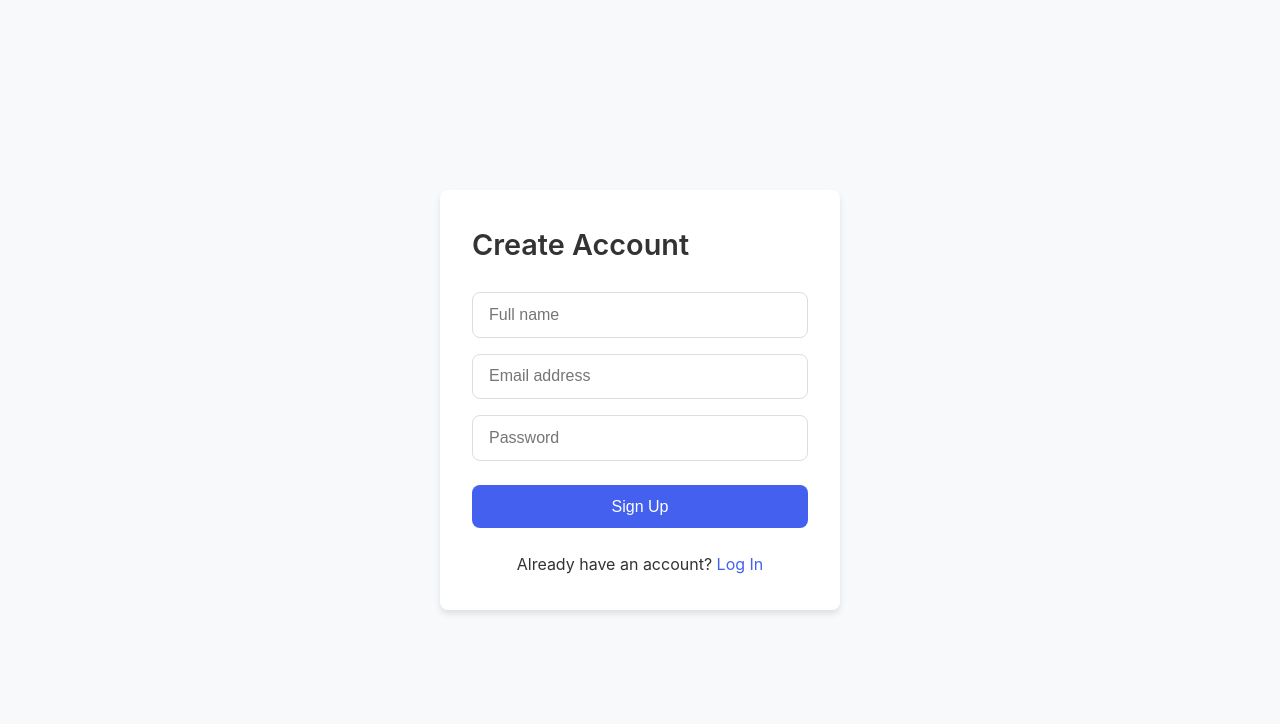
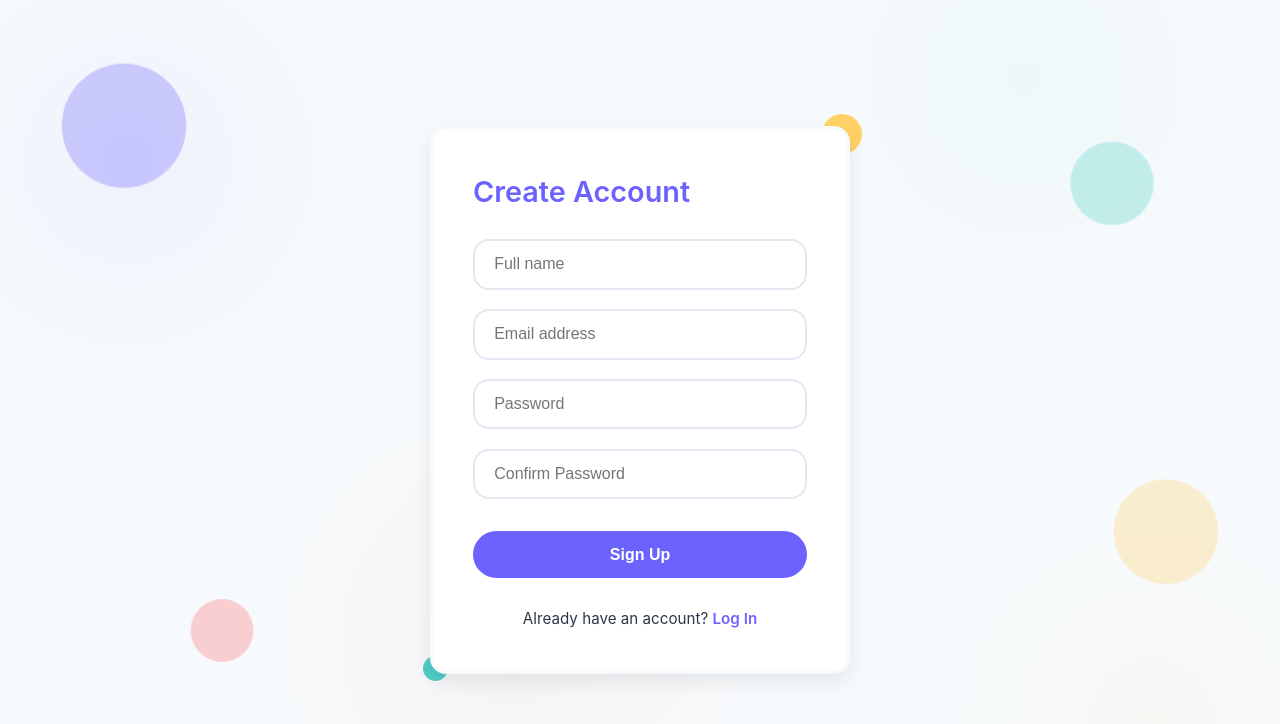
Before and after one commit to jules-fullstack/login-logout, a React (Vite) app in the folder client/: page /signup in a window 1280 px wide. Shown: the top 724 px of the page. Built offline with nearby package versions, Linux system fonts and the light colour scheme.

Commit message:
add playful/fun design

```diff
--- a/client/src/App.jsx
+++ b/client/src/App.jsx
@@ -109,6 +109,12 @@ export default function App() {
   return (
     <AuthProvider>
       <Router>
+        <div className="decoration-bubbles">
+          <div className="bubble bubble-1"></div>
+          <div className="bubble bubble-2"></div>
+          <div className="bubble bubble-3"></div>
+          <div className="bubble bubble-4"></div>
+        </div>
         <AppRoutes />
       </Router>
     </AuthProvider>
--- a/client/src/components/Signup.jsx
+++ b/client/src/components/Signup.jsx
@@ -5,6 +5,8 @@ import LoadingSpinner from "./LoadingSpinner";
 
 export default function Signup() {
   const [form, setForm] = useState({ name: "", email: "", password: "" });
+  const [password, setPassword] = useState("");
+  const [confirmPassword, setConfirmPassword] = useState("");
   const [isLoading, setIsLoading] = useState(false);
   const [verificationPending, setVerificationPending] = useState(false);
   const [verificationEmail, setVerificationEmail] = useState("");
@@ -15,6 +17,15 @@ export default function Signup() {
   const onSubmit = async (e) => {
     e.preventDefault();
     setError("");
+
+    if (password !== confirmPassword) {
+      return setError("Passwords do not match");
+    }
+
+    if (password.length < 6) {
+      return setError("Password must be at least 6 characters");
+    }
+
     setIsLoading(true);
 
     try {
@@ -83,7 +94,15 @@ export default function Signup() {
               name="password"
               placeholder="Password"
               type="password"
-              onChange={onChange}
+              onChange={(e) => setPassword(e.target.value)}
+              required
+              disabled={isLoading}
+            />
+            <input
+              name="confirmPassword"
+              placeholder="Confirm Password"
+              type="password"
+              onChange={(e) => setConfirmPassword(e.target.value)}
               required
               disabled={isLoading}
             />
--- a/client/src/index.css
+++ b/client/src/index.css
@@ -1,17 +1,24 @@
-/* Modern UI styles */
 :root {
-  --primary-color: #4361ee;
-  --primary-hover: #3a56d4;
-  --text-color: #333;
-  --bg-color: #f8f9fa;
+  /* Vibrant, playful color palette */
+  --primary-color: #6C63FF;       /* Bright purple */
+  --primary-hover: #5A52D9;
+  --secondary-color: #4ECDC4;     /* Turquoise */
+  --accent-color: #FF6B6B;        /* Coral */
+  --accent-hover: #FF5252;
+  --yellow-accent: #FFD166;       /* Mustard yellow */
+  --green-accent: #06D6A0;        /* Mint green */
+  --text-color: #2D3748;
+  --light-text: #718096;
+  --bg-color: #F7FAFC;
   --card-bg: #ffffff;
-  --border-radius: 8px;
-  --box-shadow: 0 4px 6px rgba(0, 0, 0, 0.1);
+  --border-radius: 16px;          /* Increased roundness */
+  --button-radius: 24px;          /* Even rounder buttons */
+  --box-shadow: 0 8px 20px rgba(0, 0, 0, 0.08);
   --transition: all 0.3s ease;
-  --success-color: #0cbc87;
-  --error-color: #d6293e;
-  --danger-color: #d6293e;
-  --danger-hover: #b61f32;
+  --success-color: #06D6A0;       /* Using our mint green */
+  --error-color: #FF6B6B;         /* Using our coral */
+  --danger-color: #FF6B6B;
+  --danger-hover: #FF5252;
 }
 
 * {
@@ -21,7 +28,7 @@
 }
 
 body {
-  font-family: "Inter", -apple-system, BlinkMacSystemFont, sans-serif;
+  font-family: "Nunito", "Poppins", -apple-system, BlinkMacSystemFont, sans-serif;
   background-color: var(--bg-color);
   color: var(--text-color);
   line-height: 1.6;
@@ -29,25 +36,32 @@ body {
   display: flex;
   align-items: center;
   justify-content: center;
+  background-image:
+    radial-gradient(circle at 10% 20%, rgba(108, 99, 255, 0.05) 0%, transparent 20%),
+    radial-gradient(circle at 80% 10%, rgba(78, 205, 196, 0.05) 0%, transparent 20%),
+    radial-gradient(circle at 40% 80%, rgba(255, 107, 107, 0.05) 0%, transparent 25%),
+    radial-gradient(circle at 90% 90%, rgba(255, 209, 102, 0.05) 0%, transparent 15%);
 }
 
 h1 {
   font-size: 2.5rem;
   font-weight: 700;
   margin-bottom: 1rem;
+  color: var(--primary-color);
 }
 
 h2 {
   font-size: 1.8rem;
   font-weight: 600;
   margin-bottom: 1.5rem;
-  color: #333;
+  color: var(--primary-color);
 }
 
 a {
   color: var(--primary-color);
   text-decoration: none;
   transition: var(--transition);
+  font-weight: 600;
 }
 
 a:hover {
@@ -57,110 +71,148 @@ a:hover {
 /* Form styles */
 input {
   width: 100%;
-  padding: 0.8rem 1rem;
-  margin-bottom: 1rem;
-  border: 1px solid #ddd;
+  padding: 0.9rem 1.2rem;
+  margin-bottom: 1.2rem;
+  border: 2px solid #E2E8F0;
   border-radius: var(--border-radius);
   font-size: 1rem;
   transition: var(--transition);
+  font-family: "Nunito", "Poppins", sans-serif;
 }
 
 input:focus {
   outline: none;
   border-color: var(--primary-color);
-  box-shadow: 0 0 0 2px rgba(67, 97, 238, 0.2);
+  box-shadow: 0 0 0 3px rgba(108, 99, 255, 0.2);
 }
 
 button {
   width: 100%;
-  padding: 0.8rem 1.2rem;
+  padding: 0.9rem 1.2rem;
   background-color: var(--primary-color);
   color: white;
   border: none;
-  border-radius: var(--border-radius);
+  border-radius: var(--button-radius);
   font-size: 1rem;
-  font-weight: 500;
+  font-weight: 600;
   cursor: pointer;
   transition: var(--transition);
-  margin-top: 0.5rem;
+  margin-top: 0.8rem;
+  font-family: "Nunito", "Poppins", sans-serif;
+  position: relative;
+  overflow: hidden;
 }
 
 button:hover {
   background-color: var(--primary-hover);
+  transform: translateY(-2px);
+  box-shadow: 0 5px 15px rgba(108, 99, 255, 0.3);
+}
+
+button:active {
+  transform: translateY(0);
 }
 
 button:focus {
   outline: none;
-  box-shadow: 0 0 0 2px rgba(67, 97, 238, 0.4);
 }
 
 /* Button with spinner styling */
 button .loading-spinner {
   display: inline-flex;
-  margin-right: 8px;
   vertical-align: middle;
 }
 
 button .loading-spinner .spinner {
-  width: 16px;
-  height: 16px;
-  border-width: 2px;
+  width: 18px;
+  height: 18px;
+  border-width: 3px;
+  margin: 0;
 }
 
 button .loading-spinner-small .spinner {
-  width: 12px;
-  height: 12px;
+  width: 14px;
+  height: 14px;
   border-width: 2px;
 }
 
 /* Card container for forms */
 .auth-card {
   background-color: var(--card-bg);
-  padding: 2rem;
+  padding: 2.5rem;
   border-radius: var(--border-radius);
   box-shadow: var(--box-shadow);
   width: 100%;
-  max-width: 400px;
+  max-width: 420px;
   margin: 2rem auto;
+  position: relative;
+  border: 3px solid #F7FAFC;
+}
+
+/* Add decorative elements */
+.auth-card::before {
+  content: "";
+  position: absolute;
+  top: -15px;
+  right: -15px;
+  width: 40px;
+  height: 40px;
+  border-radius: 50%;
+  background-color: var(--yellow-accent);
+  z-index: -1;
+}
+
+.auth-card::after {
+  content: "";
+  position: absolute;
+  bottom: -10px;
+  left: -10px;
+  width: 25px;
+  height: 25px;
+  border-radius: 50%;
+  background-color: var(--secondary-color);
+  z-index: -1;
 }
 
 /* Added space for messages */
 .form-footer {
-  margin-top: 1.5rem;
+  margin-top: 1.8rem;
   text-align: center;
+  font-size: 0.95rem;
 }
 
 /* Forgot password link styling */
 .forgot-password {
   text-align: right;
-  margin-bottom: 0.5rem;
+  margin-bottom: 0.8rem;
   font-size: 0.9rem;
 }
 
 /* Success and error message styling */
 .success-message,
 .error-message {
-  padding: 1rem;
+  padding: 1rem 1.2rem;
   border-radius: var(--border-radius);
   margin-bottom: 1.5rem;
+  font-weight: 600;
 }
 
 .success-message {
-  background-color: rgba(12, 188, 135, 0.1);
+  background-color: rgba(6, 214, 160, 0.1);
   color: var(--success-color);
-  border: 1px solid var(--success-color);
+  border: 2px solid var(--success-color);
 }
 
 .error-message {
-  background-color: rgba(214, 41, 62, 0.1);
+  background-color: rgba(255, 107, 107, 0.1);
   color: var(--error-color);
-  border: 1px solid var(--error-color);
+  border: 2px solid var(--error-color);
 }
 
 /* Verification Pending */
 .verification-pending {
   text-align: center;
-  padding: 1rem;
+  padding: 1.2rem;
 }
 
 .verification-pending h2 {
@@ -169,12 +221,13 @@ button .loading-spinner-small .spinner {
 }
 
 .verification-pending p {
-  margin-bottom: 1rem;
+  margin-bottom: 1.2rem;
 }
 
 .verification-pending strong {
   font-weight: bold;
   word-break: break-all;
+  color: var(--accent-color);
 }
 
 .resend-verification {
@@ -182,28 +235,29 @@ button .loading-spinner-small .spinner {
 }
 
 .secondary-button {
-  background-color: transparent;
+  background-color: white;
   color: var(--primary-color);
-  border: 1px solid var(--primary-color);
+  border: 2px solid var(--primary-color);
   transition: all 0.3s;
 }
 
 .secondary-button:hover {
-  background-color: rgba(67, 97, 238, 0.1);
+  background-color: rgba(108, 99, 255, 0.1);
+  transform: translateY(-2px);
 }
 
 .verification-success,
 .verification-failed,
 .verifying {
   text-align: center;
-  padding: 1rem;
+  padding: 1.2rem;
 }
 
 .verifying {
   display: flex;
   flex-direction: column;
   align-items: center;
-  gap: 1rem;
+  gap: 1.2rem;
 }
 
 /* Loading Spinner */
@@ -216,23 +270,23 @@ button .loading-spinner-small .spinner {
 }
 
 .loading-spinner .spinner {
-  border: 4px solid rgba(0, 0, 0, 0.1);
+  border: 4px solid rgba(108, 99, 255, 0.2);
   border-radius: 50%;
   border-top: 4px solid var(--primary-color);
-  width: 40px;
-  height: 40px;
-  animation: spin 1s linear infinite;
+  width: 45px;
+  height: 45px;
+  animation: spin 0.8s ease-in-out infinite;
 }
 
 .loading-spinner-small .spinner {
-  width: 24px;
-  height: 24px;
+  width: 28px;
+  height: 28px;
   border-width: 3px;
 }
 
 .loading-spinner-large .spinner {
-  width: 60px;
-  height: 60px;
+  width: 65px;
+  height: 65px;
   border-width: 5px;
 }
 
@@ -250,24 +304,82 @@ button .loading-spinner-small .spinner {
   background-color: var(--card-bg);
   border-radius: var(--border-radius);
   box-shadow: var(--box-shadow);
-  padding: 2rem;
+  padding: 2.5rem;
   max-width: 600px;
   width: 100%;
   margin: 0 auto;
+  position: relative;
+  border: 3px solid #F7FAFC;
+}
+
+.profile-container::before {
+  content: "";
+  position: absolute;
+  top: -12px;
+  right: -12px;
+  width: 35px;
+  height: 35px;
+  border-radius: 50%;
+  background-color: var(--yellow-accent);
+  z-index: -1;
+}
+
+.profile-container::after {
+  content: "";
+  position: absolute;
+  bottom: -8px;
+  left: -8px;
+  width: 20px;
+  height: 20px;
+  border-radius: 50%;
+  background-color: var(--green-accent);
+  z-index: -1;
 }
 
 .profile-header {
-  margin-bottom: 1.5rem;
+  margin-bottom: 1.8rem;
+  position: relative;
+}
+
+.profile-header::after {
+  content: "👋";
+  position: absolute;
+  top: 5px;
+  right: 5px;
+  font-size: 1.8rem;
 }
 
 .profile-info {
   margin-bottom: 2rem;
+  padding: 1rem 1.2rem;
+  background-color: #F7FAFC;
+  border-radius: var(--border-radius);
+}
+
+.profile-info p {
+  display: flex;
+  align-items: center;
+}
+
+.profile-info p::before {
+  content: "📧";
+  margin-right: 8px;
 }
 
 .profile-container button {
   display: block;
   width: 100%;
-  margin-top: 1rem;
+  margin-top: 1.2rem;
+}
+
+.profile-container button[onClick="handleLogout"] {
+  position: relative;
+}
+
+.profile-container button[onClick="handleLogout"]::before {
+  content: "👋";
+  position: absolute;
+  left: 15px;
 }
 
 .delete-account-btn {
@@ -280,52 +392,82 @@ button .loading-spinner-small .spinner {
 }
 
 .delete-confirmation {
-  margin-top: 1.5rem;
-  padding: 1.5rem;
-  border: 1px solid var(--danger-color);
+  margin-top: 1.8rem;
+  padding: 1.8rem;
+  border: 2px solid var(--danger-color);
   border-radius: var(--border-radius);
-  background-color: rgba(214, 41, 62, 0.05);
+  background-color: rgba(255, 107, 107, 0.05);
 }
 
 .confirmation-buttons {
   display: flex;
-  gap: 1rem;
-  margin-top: 1rem;
+  gap: 1.2rem;
+  margin-top: 1.2rem;
+  flex-direction: column;
+}
+
+@media (min-width: 480px) {
+  .confirmation-buttons {
+    flex-direction: row;
+  }
 }
 
 .confirm-delete-btn {
   background-color: var(--danger-color);
   flex: 1;
+  display: flex;
+  justify-content: center;
+  align-items: center;
+  gap: 10px;
+  min-height: 48px;
+  padding: 0.9rem 1.2rem;
+  overflow: hidden;
 }
 
 .confirm-delete-btn:hover:not(:disabled) {
   background-color: var(--danger-hover);
 }
 
+.confirm-delete-btn .loading-spinner {
+  flex-shrink: 0;
+  width: 24px;
+  height: 24px;
+  margin: 0;
+}
+
+.confirm-delete-btn span {
+  white-space: nowrap;
+  overflow: hidden;
+  text-overflow: ellipsis;
+  font-weight: 600;
+}
+
 .cancel-btn {
-  background-color: #6c757d;
+  background-color: #A0AEC0;
   flex: 1;
+  min-height: 48px;
 }
 
 .cancel-btn:hover:not(:disabled) {
-  background-color: #5a6268;
+  background-color: #718096;
 }
 
 .otp-input-container {
-  margin: 1.5rem 0;
+  margin: 1.8rem 0;
 }
 
 .otp-input {
   text-align: center;
-  letter-spacing: 4px;
-  font-size: 1.5rem;
+  letter-spacing: 6px;
+  font-size: 1.8rem;
   font-weight: bold;
 }
 
 .otp-timer {
   text-align: center;
-  margin: 1rem 0;
-  font-size: 0.9rem;
+  margin: 1.2rem 0;
+  font-size: 0.95rem;
+  font-weight: 600;
 }
 
 .otp-timer .expiring {
@@ -349,23 +491,76 @@ button .loading-spinner-small .spinner {
 .link-button:hover {
   color: var(--primary-hover);
   background: none;
+  transform: none;
+  box-shadow: none;
 }
 
 .link-button:disabled {
-  color: #999;
+  color: #A0AEC0;
   cursor: not-allowed;
 }
 
-@media (prefers-color-scheme: dark) {
-  :root {
-    --text-color: #e1e1e1;
-    --bg-color: #121212;
-    --card-bg: #1e1e1e;
+.decoration-bubbles {
+  position: fixed;
+  top: 0;
+  left: 0;
+  width: 100%;
+  height: 100%;
+  pointer-events: none;
+  z-index: -1;
+  overflow: hidden;
+}
+
+.bubble {
+  position: absolute;
+  border-radius: 50%;
+  opacity: 0.3;
+}
+
+.bubble-1 {
+  top: 10%;
+  left: 5%;
+  width: 120px;
+  height: 120px;
+  background-color: var(--primary-color);
+  animation: float 8s ease-in-out infinite;
+}
+
+.bubble-2 {
+  top: 20%;
+  right: 10%;
+  width: 80px;
+  height: 80px;
+  background-color: var(--secondary-color);
+  animation: float 7s ease-in-out infinite 1s;
+}
+
+.bubble-3 {
+  bottom: 15%;
+  left: 15%;
+  width: 60px;
+  height: 60px;
+  background-color: var(--accent-color);
+  animation: float 9s ease-in-out infinite 0.5s;
+}
+
+.bubble-4 {
+  bottom: 25%;
+  right: 5%;
+  width: 100px;
+  height: 100px;
+  background-color: var(--yellow-accent);
+  animation: float 10s ease-in-out infinite 1.5s;
+}
+
+@keyframes float {
+  0% {
+    transform: translateY(0) scale(1);
   }
-
-  input {
-    background-color: #2a2a2a;
-    border-color: #444;
-    color: #e1e1e1;
+  50% {
+    transform: translateY(-20px) scale(1.05);
+  }
+  100% {
+    transform: translateY(0) scale(1);
   }
 }
```
Also changed, not shown: client/src/components/Home.jsx (+20 -4 lines), client/src/components/VerifyEmail.jsx (+21 -9 lines), client/src/context/AuthContext.jsx (+15 -0 lines), client/src/components/LoadingSpinner.jsx (line endings or trailing spaces), 1 other file (tests, documents, lock files or other folders).
